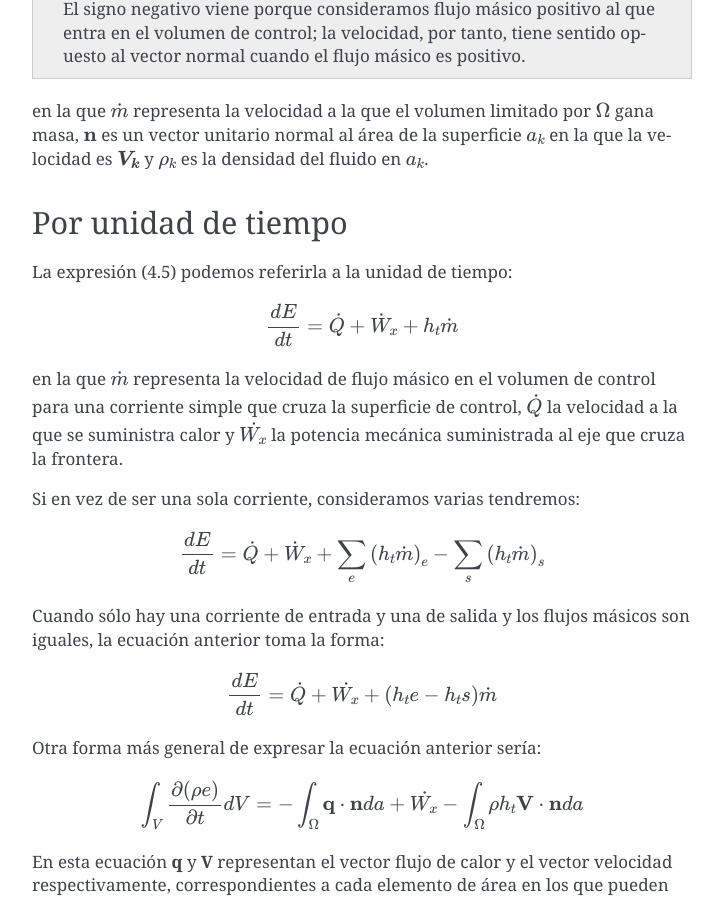
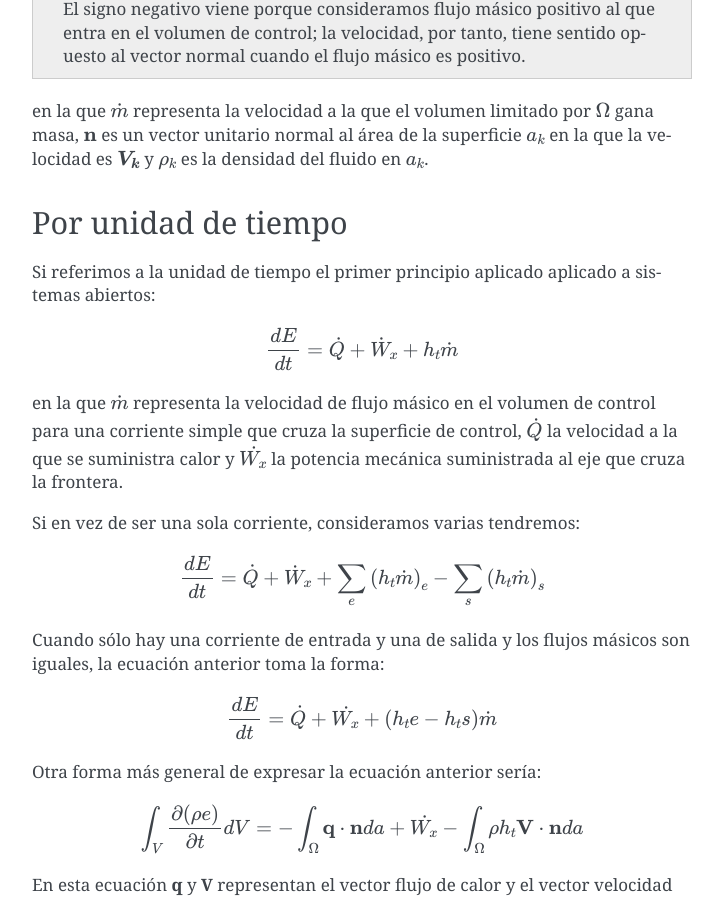
Before and after one commit to mantielero/termodinamica, a Sphinx documentation site: the page built from source/sistemas_abiertos_primer_principio.rst, in a window 1280 px wide and 900 px high, scrolled down 4463 px. Shown: the whole window, without its empty margins (388-1111 px from the left). Built offline with Sphinx 7.4.7, drawn with Linux system fonts in a browser that asks for light colours; pages that are not in the unit, such as notebooks, are missing from menus.

Commit message:
Update sistemas_abiertos_primer_principio.rst

```diff
--- a/source/sistemas_abiertos_primer_principio.rst
+++ b/source/sistemas_abiertos_primer_principio.rst
@@ -186,7 +186,7 @@ en la que :math:`\dot{m}` representa la velocidad a la que el volumen limitado p
 Por unidad de tiempo
 --------------------
 
-La expresión (4.5) podemos referirla a la unidad de tiempo:
+Si referimos a la unidad de tiempo el primer principio aplicado aplicado a sistemas abiertos:
 
 .. math::
 
```
